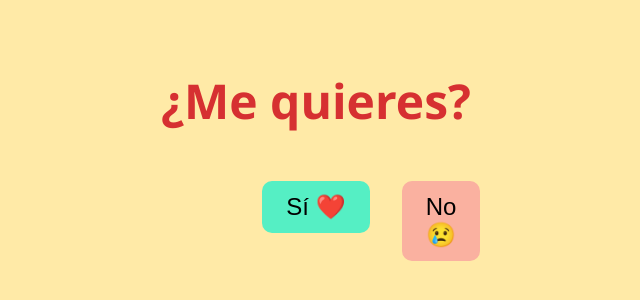
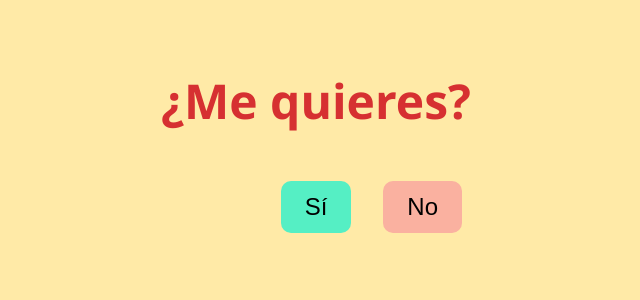
Before and after one commit to benja3086/Me-quieres-, a plain HTML site: page corazon.html in a window 1280 px wide. Shown: the part 258-558 px from the top of the page, without its empty margins (324-964 px from the left). Drawn offline with Linux system fonts and the light colour scheme.

Commit message:
Remove emojis from yes and no buttons
Removed emojis from buttons in corazon.html.

```diff
--- a/corazon.html
+++ b/corazon.html
@@ -72,8 +72,8 @@
 <body>
   <div id="questionContainer">
     <h1>¿Me quieres?</h1>
-    <button id="yesBtn">Sí ❤️</button>
-    <button id="noBtn">No 😢</button>
+    <button id="yesBtn">Sí </button>
+    <button id="noBtn">No </button>
 
     <div id="heartLoader">💗 Cargando amor...</div>
     <div id="resultContainer">
```
